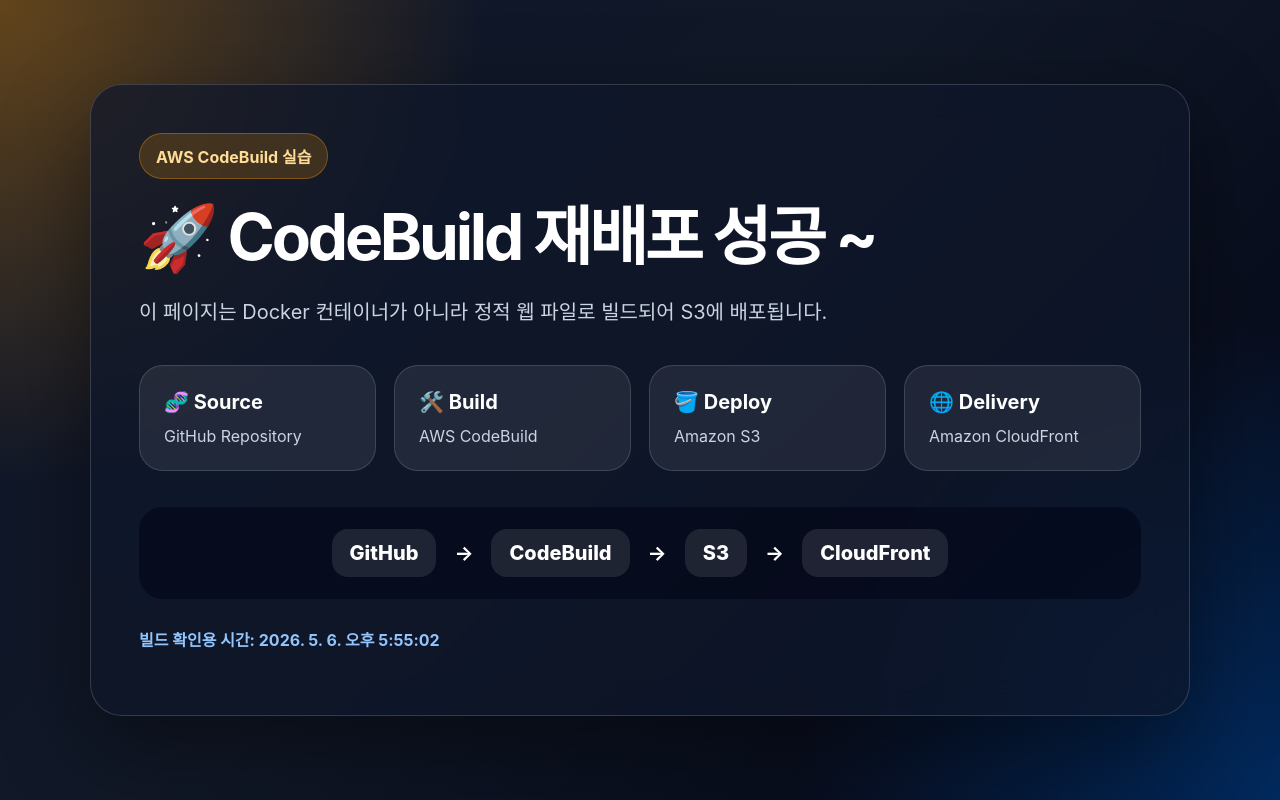
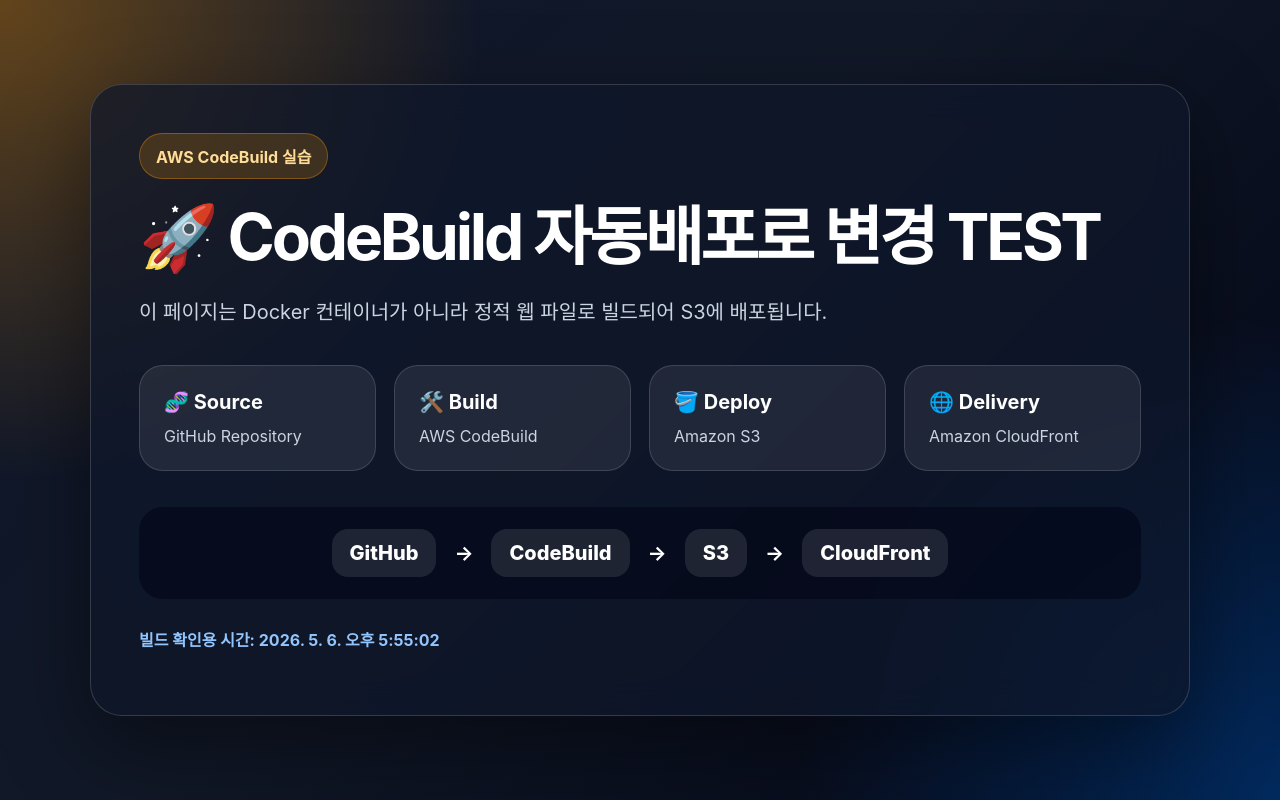
Before and after one commit to jun0601/soldesk-codebuild-react-s3, a React (Vite) app: page / in a window 1280 px wide. Built offline with nearby package versions, Linux system fonts and the light colour scheme.

Commit message:
Initial CodeBuild S3 deploy lab V4

```diff
--- a/src/App.jsx
+++ b/src/App.jsx
@@ -8,7 +8,7 @@ export default function App() {
       <section className="hero">
         <div className="badge">AWS CodeBuild 실습</div>
 
-        <h1>🚀 CodeBuild 재배포 성공 ~</h1>
+        <h1>🚀 CodeBuild 자동배포로 변경 TEST</h1>
 
         <p className="subtitle">
           이 페이지는 Docker 컨테이너가 아니라 정적 웹 파일로 빌드되어 S3에 배포됩니다.
```
